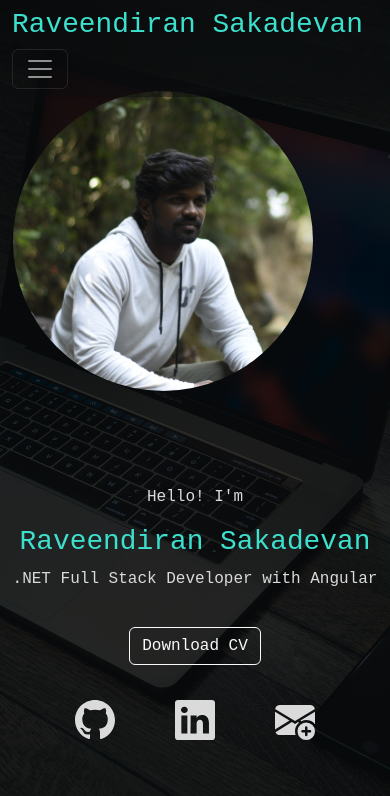
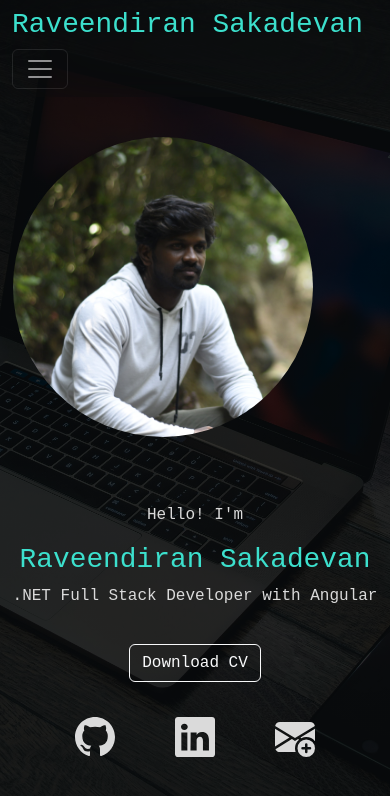
Before and after one commit to RaveendiranS/My-Portfolio-Website, an Angular app: page /home in a window 390 px wide. Shown: the top 796 px of the page. Built offline with nearby package versions, Linux system fonts and the light colour scheme; a web font is replaced by a local one.

Commit message:
New changes

```diff
--- a/src/styles.css
+++ b/src/styles.css
@@ -43,6 +43,12 @@ body {
 @media(max-width: 600px) {
     body{
          padding-top: 20%;
+    }
+}
+
+@media(max-width: 500px) {
+    body{
+         padding-top: 35%;
     }
 }
 
```
